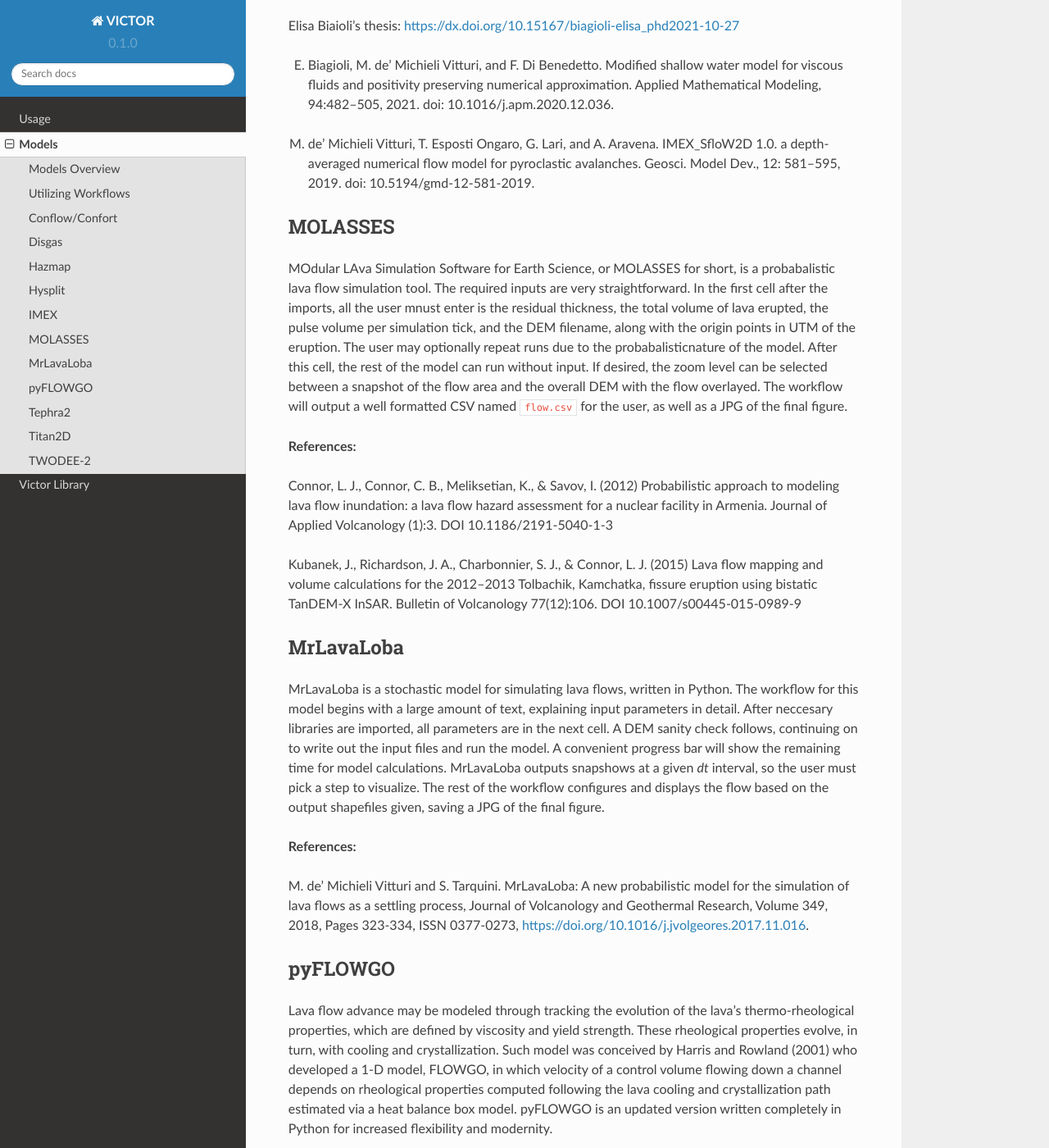
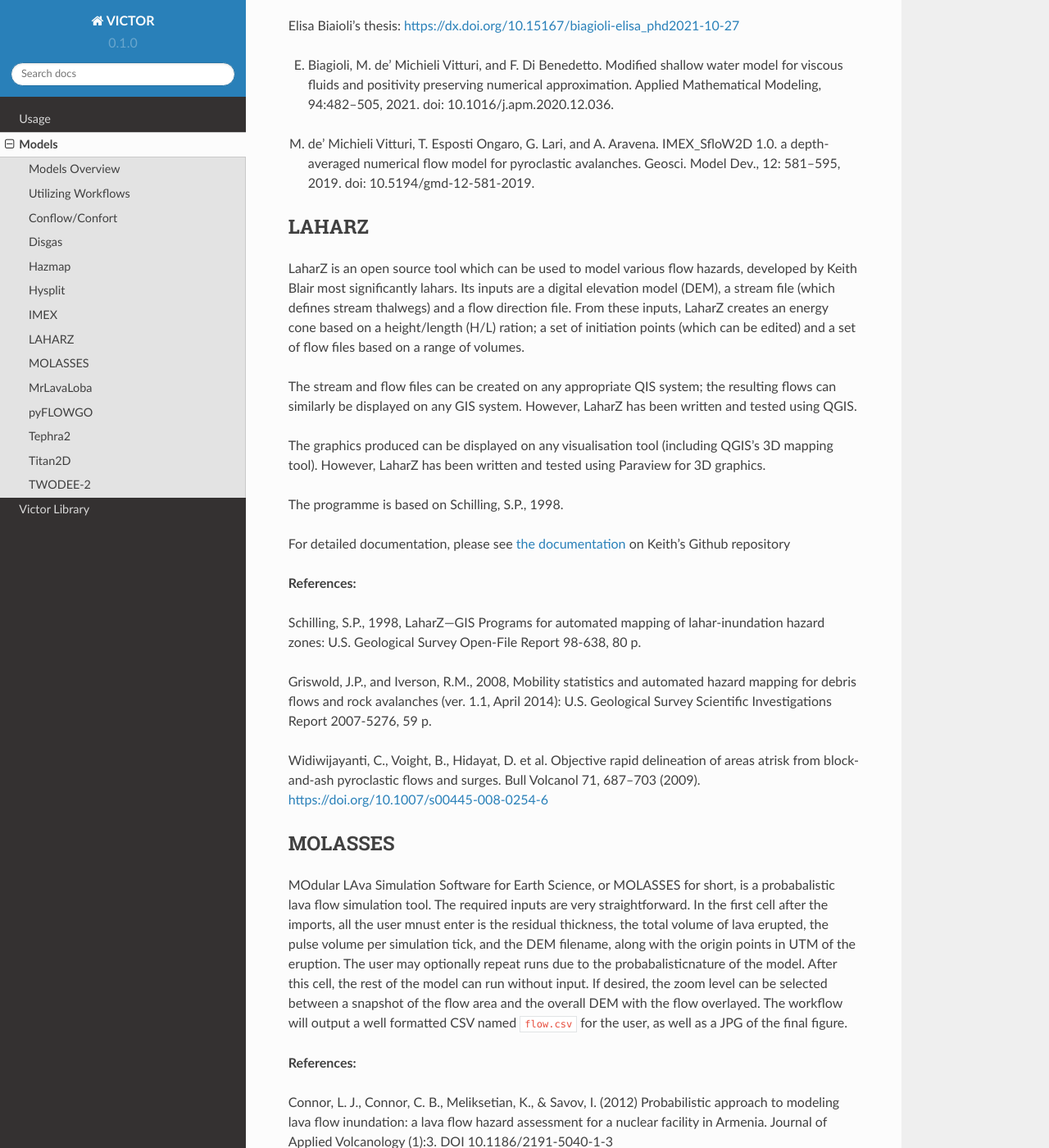
Before and after one commit to volcanocyber/victor-docs, a Sphinx documentation site: the page built from docs/source/models.rst, in a window 1280 px wide and 1400 px high, scrolled down 4553 px. Shown: the whole window at 82% size. Built offline with Sphinx 7.4.7 and the Read the Docs theme 2.0.0, drawn with Linux system fonts in a browser that asks for light colours.

Commit message:
Added laharz docs

```diff
--- a/docs/source/models.rst
+++ b/docs/source/models.rst
@@ -163,6 +163,37 @@
 
 M. de’ Michieli Vitturi, T. Esposti Ongaro, G. Lari, and A. Aravena. IMEX_SfloW2D 1.0. a depth-averaged numerical flow model for pyroclastic avalanches. Geosci. Model Dev., 12: 581–595, 2019. doi: 10.5194/gmd-12-581-2019.
 
+.. _Laharz Citations:
+
+LAHARZ
+---------
+
+LaharZ is an open source tool which can be used to model various flow hazards, developed by Keith Blair
+most significantly lahars. Its inputs are a digital elevation model (DEM), a stream file
+(which defines stream thalwegs) and a flow direction file. From these inputs,
+LaharZ creates an energy cone based on a height/length (H/L) ration; a set of initiation points
+(which can be edited) and a set of flow files based on a range of volumes.
+
+The stream and flow files can be created on any appropriate QIS system; the resulting flows can
+similarly be displayed on any GIS system. However, LaharZ has been written and tested using QGIS.
+
+The graphics produced can be displayed on any visualisation tool (including QGIS’s 3D mapping tool).
+However, LaharZ has been written and tested using Paraview for 3D graphics.
+
+The programme is based on Schilling, S.P., 1998.
+
+For detailed documentation, please see `the documentation`_ on Keith's  Github repository
+
+.. _the documentation: https://github.com/Keith1815/laharz/blob/main/docs/Laharz%202.0.0c%20User%20Guide.pdf
+
+**References:**
+
+Schilling, S.P., 1998, LaharZ—GIS Programs for automated mapping of lahar-inundation hazard zones: U.S. Geological Survey Open-File Report 98-638, 80 p.
+
+Griswold, J.P., and Iverson, R.M., 2008, Mobility statistics and automated hazard mapping for debris flows and rock avalanches (ver. 1.1, April 2014): U.S. Geological Survey Scientific Investigations Report 2007-5276, 59 p.
+
+Widiwijayanti, C., Voight, B., Hidayat, D. et al. Objective rapid delineation of areas atrisk from block-and-ash pyroclastic flows and surges. Bull Volcanol 71, 687–703 (2009). https://doi.org/10.1007/s00445-008-0254-6
+
 .. _Molasses Citations:
 
 MOLASSES
```
